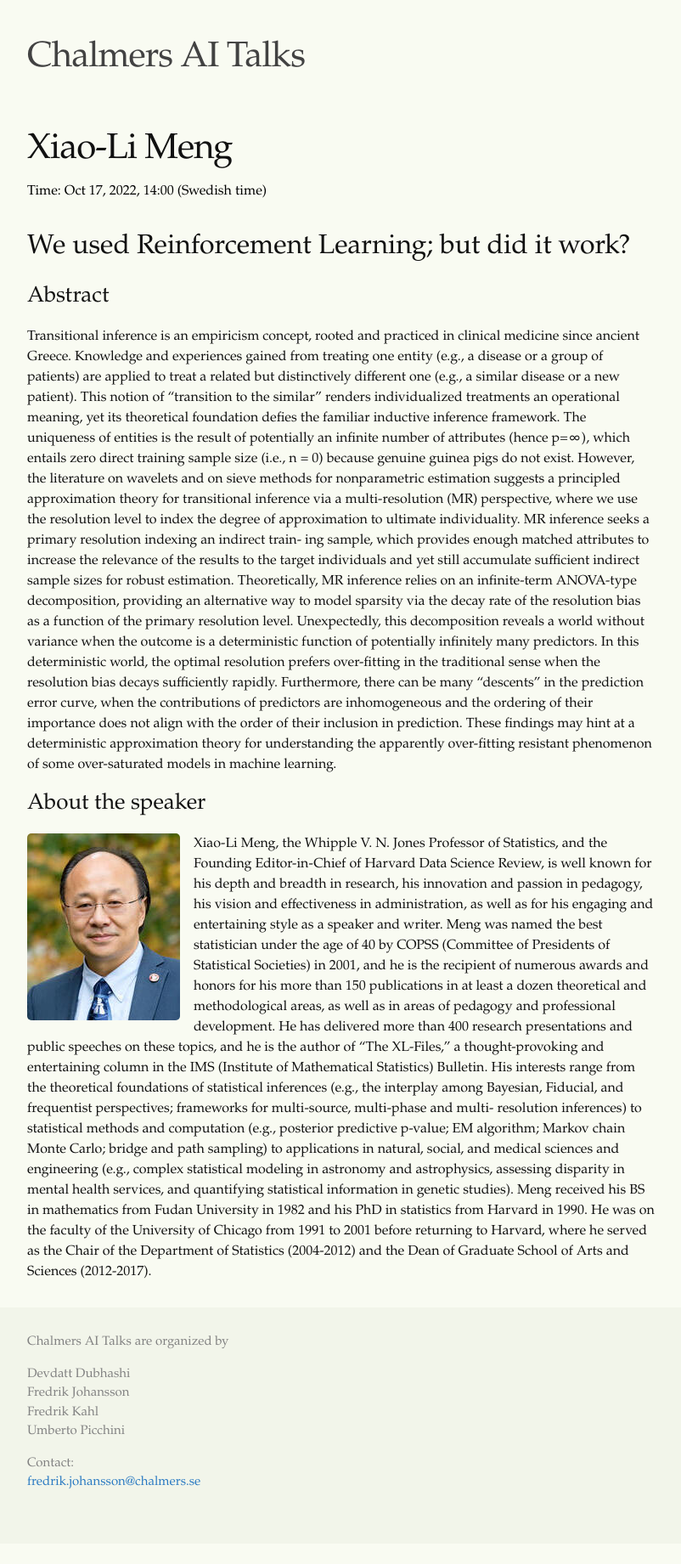
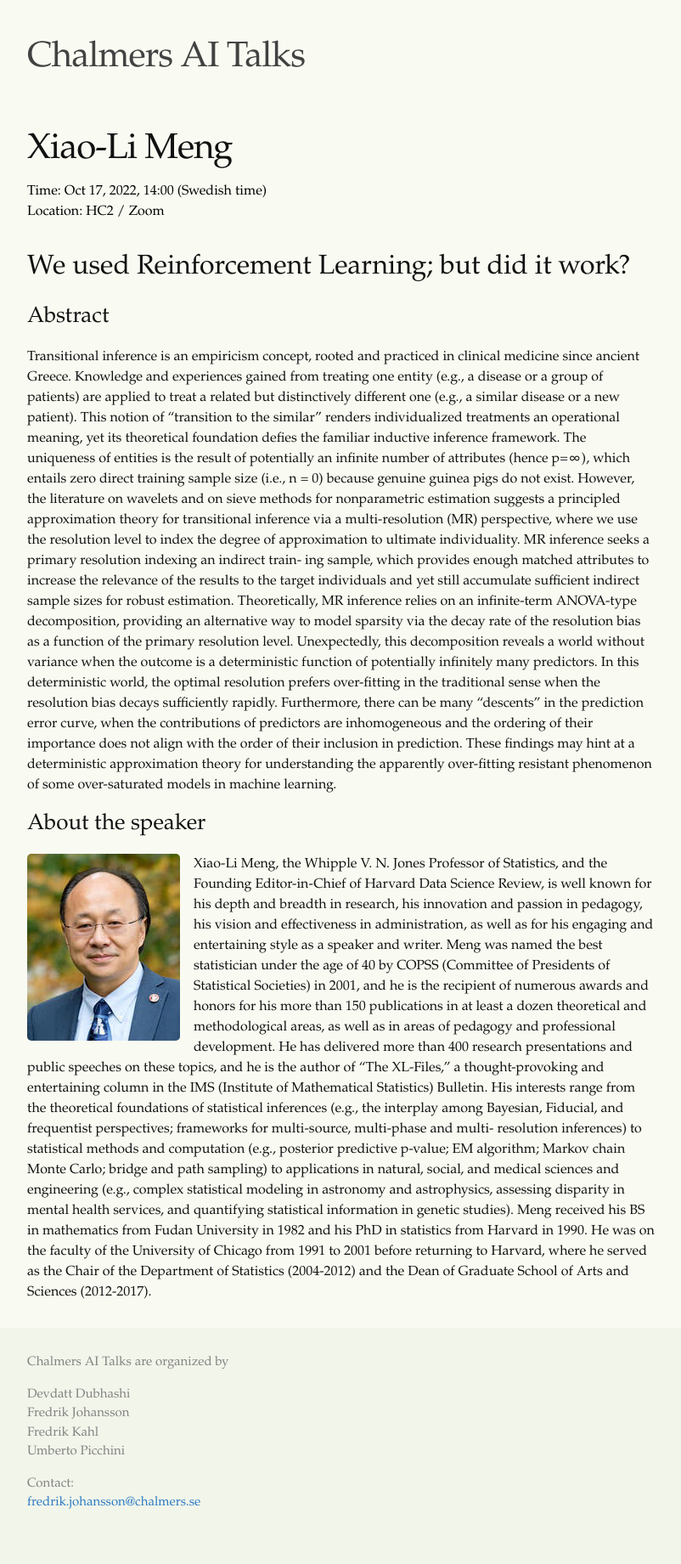
Before and after one commit to aitalks-se/aitalks-se.github.io, a Jekyll site: the page built from _posts/2022-10-17-xiao-li-meng.markdown, in a window 1280 px wide. Shown: the whole page at 85% size, without its empty margins (238-1040 px from the left). Built offline with Jekyll 4.4.1, drawn with Linux system fonts in a browser that asks for light colours; before the commit the page ends 1817 px from its top, so only the background shows below that.

Commit message:
Update post.html

```diff
--- a/_layouts/post.html
+++ b/_layouts/post.html
@@ -13,8 +13,8 @@ layout: default
         <time class="dt-published" datetime="{{ page.date | date_to_xmlschema }}" itemprop="datePublished">
           {%- assign date_format = site.minima.date_format | default: "%b %-d, %Y, %H:%M" -%}
           Time:&nbsp;{{ page.date | date: date_format }} (Swedish time)
-          {% if post.location %}
-          <br/>Location: {{ post.location | escape }}
+          {% if page.location %}
+          <br/>Location: {{ page.location | escape }}
           {% endif %}
         </time>
       </p>
```
